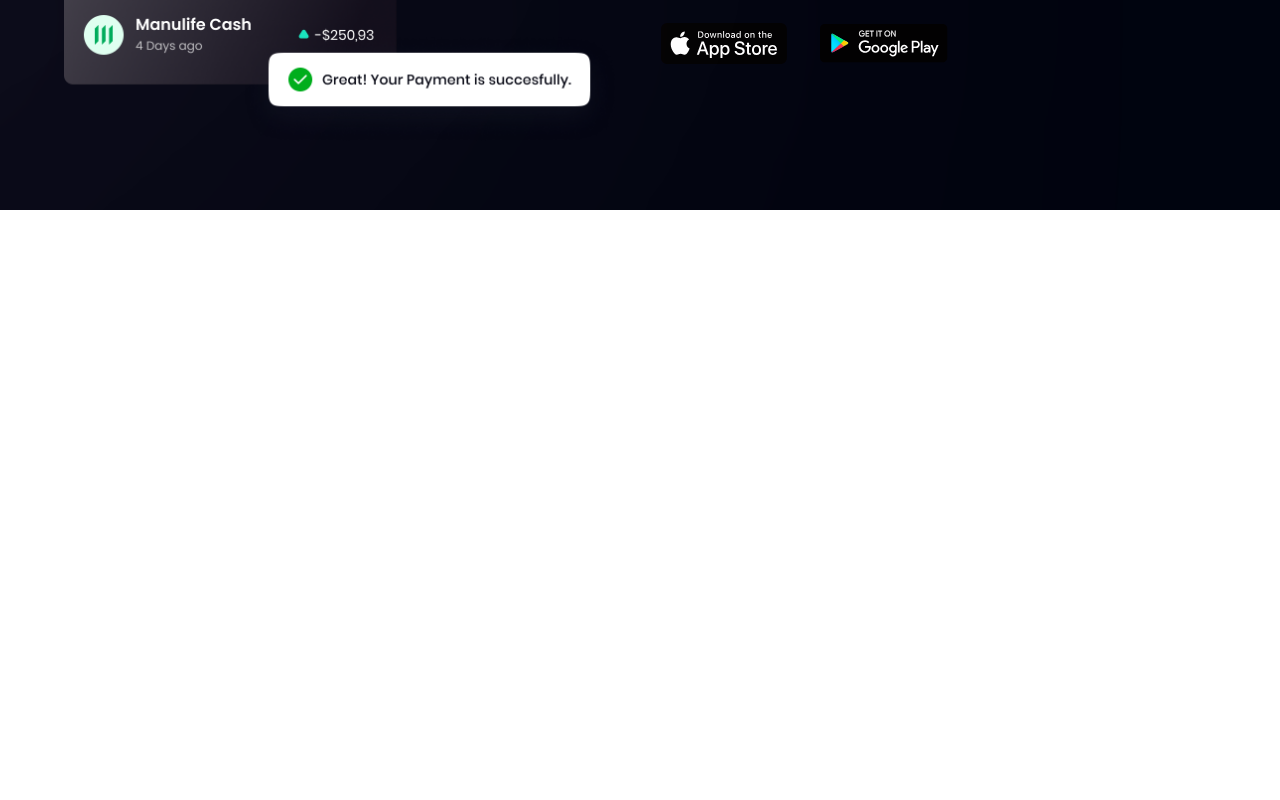
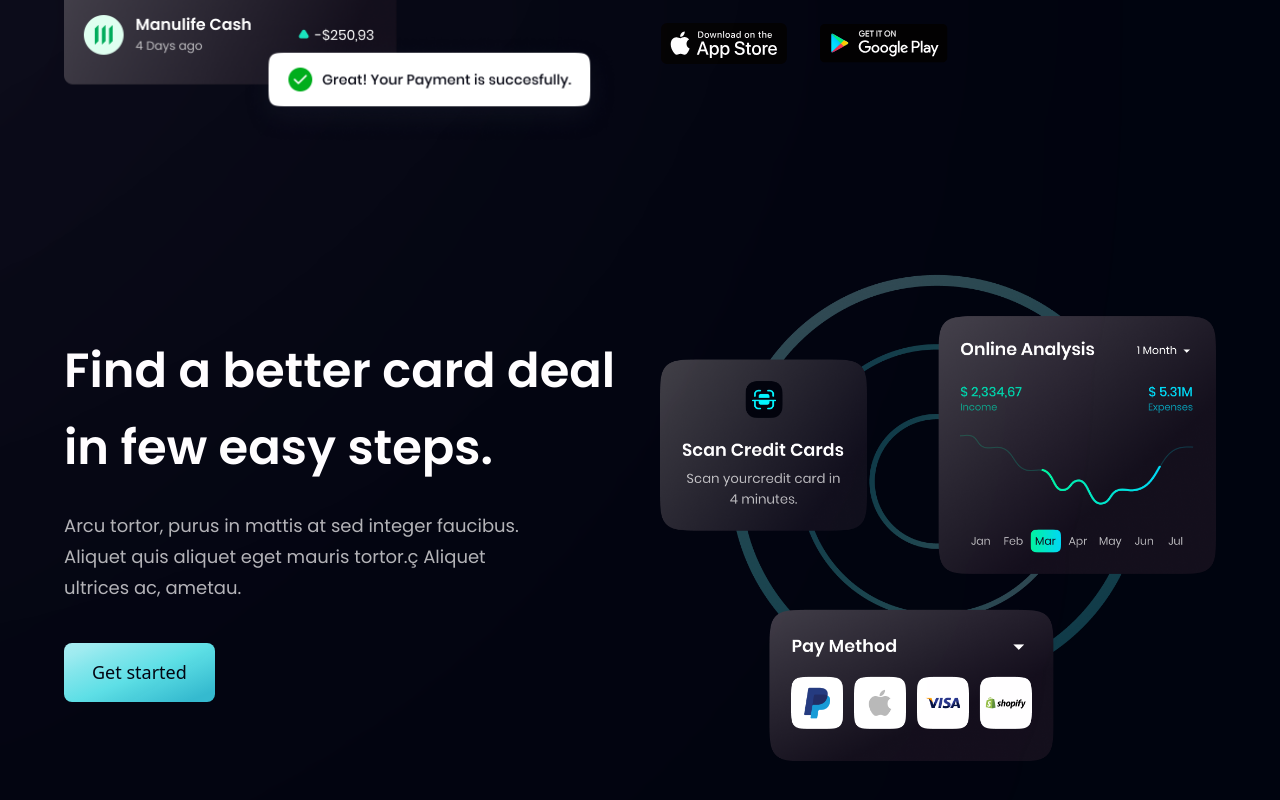
Before and after one commit to oldblacktree/HooBank, a React (Vite) app: page / in a window 1280 px wide. Shown: the part 1905-2705 px from the top of the page. Before the commit the page ends 2115 px from the top, so only its background shows below. Built offline with nearby package versions, Linux system fonts and the light colour scheme.

Commit message:
feat: add cardDeal section

```diff
--- a/src/App.jsx
+++ b/src/App.jsx
@@ -1,4 +1,4 @@
-import { Navbar, Hero, Stats, Business, Billing} from './components';
+import { Navbar, Hero, Stats, Business, Billing, CardDeal} from './components';
 
 const App = () => {
   return (
@@ -14,6 +14,7 @@ const App = () => {
           <Stats />
           <Business />
           <Billing />
+          <CardDeal />
         </div>
       </div>
     </div>
--- /dev/null
+++ b/src/components/CardDeal.jsx
@@ -0,0 +1,18 @@
+import style from "../style";
+import {card} from '../assets';
+import Button from "./Button";
+
+const CardDeal = () => (
+  <section id="" className="flex flex-col md:flex-row py-6 sm:py-16">
+  <div className="flex flex-col flex-1 justify-center items-start">
+    <h2 className={`${style.h2}`}>Find a better card deal <span className="ss:whitespace-nowrap md:whitespace-normal xl:whitespace-nowrap">in few easy steps.</span></h2>
+    <p className={`${style.paragraph} max-w-[470px] mt-6`}>Arcu tortor, purus in mattis at sed integer faucibus. Aliquet quis aliquet eget mauris tortor.ç Aliquet ultrices ac, ametau.</p>
+    <Button style="mt-10">Get started</Button>
+  </div>
+  <div className="flex flex-col flex-1 justify-center items-start md:ml-10 mt-10 md:mt-0 ">
+    <img src={card} alt="card" className="w-full h-full object-contain" />
+  </div>
+</section>
+)
+
+export default CardDeal
--- a/src/components/index.js
+++ b/src/components/index.js
@@ -3,6 +3,7 @@ import Hero from './Hero';
 import Stats from "./Stats";
 import Business  from './Business';
 import Billing from './Billing';
+import CardDeal from './CardDeal'
 
 
 export {
@@ -11,4 +12,5 @@ export {
   Stats,
   Business,
   Billing,
+  CardDeal
 }
```
